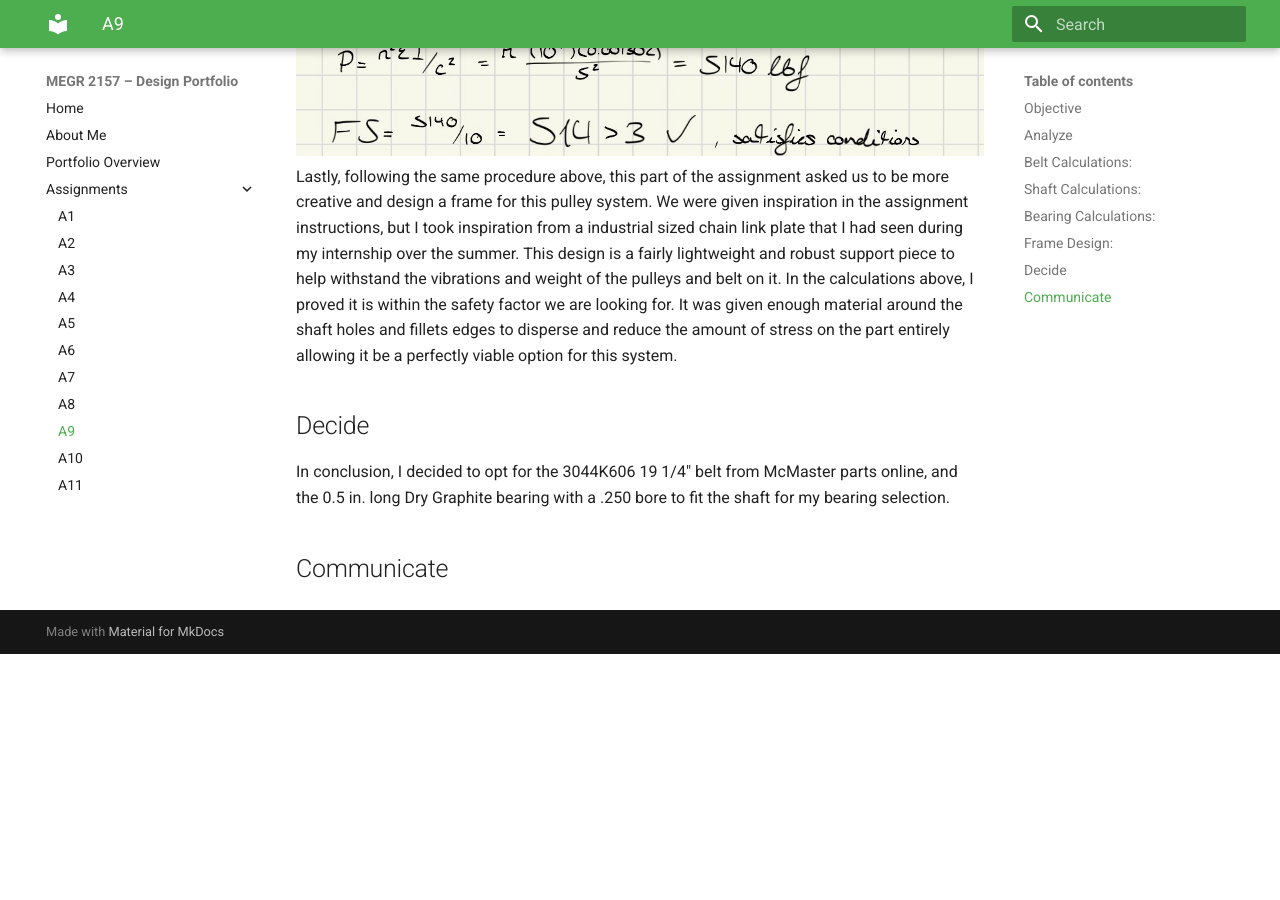
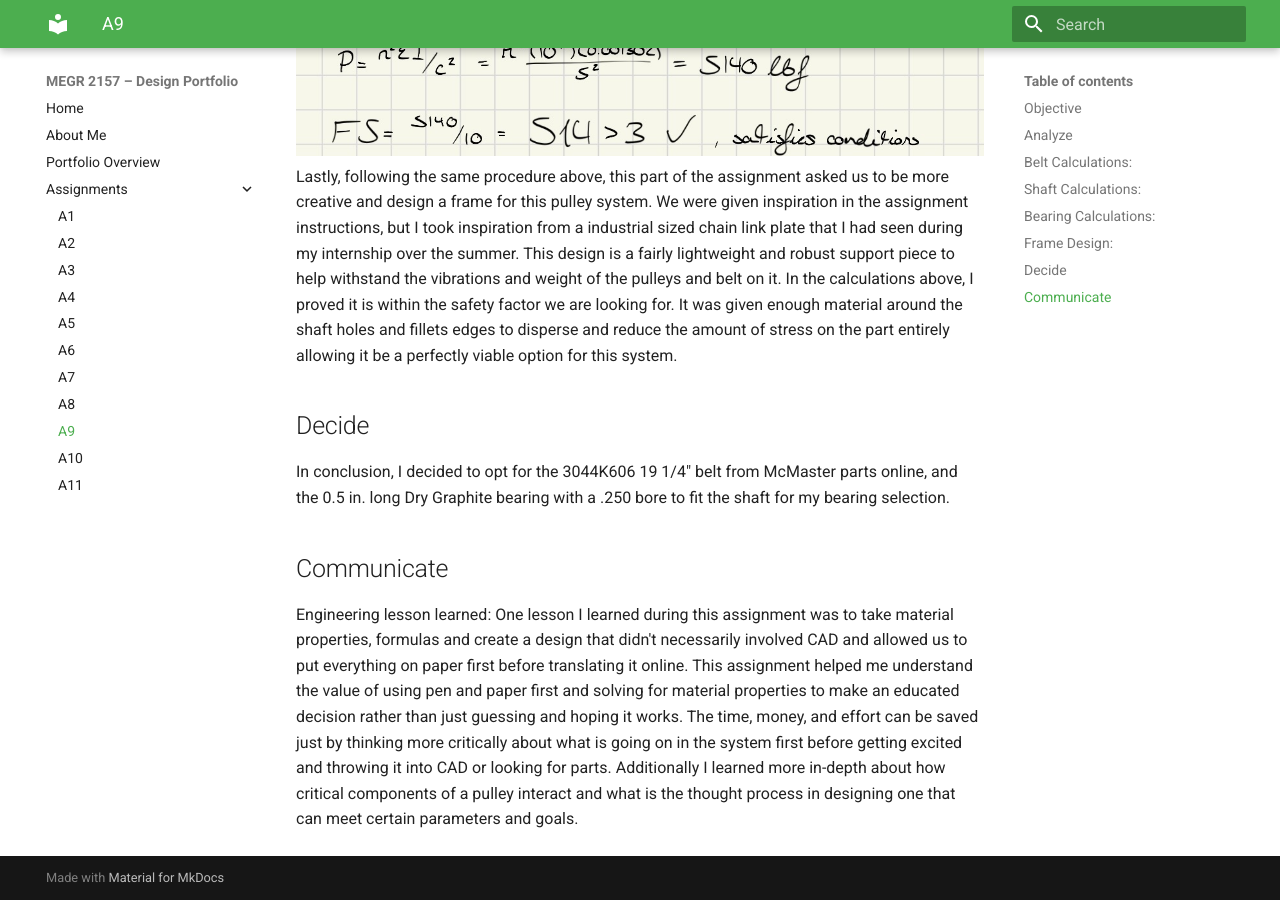
Before and after one commit to jhatch24/megr2156-portfolio, an MkDocs documentation site: the page built from docs/assignments/A09/index.md, in a window 1280 px wide and 900 px high, scrolled down 5343 px. Built offline with MkDocs 1.6.1 and Material for MkDocs 9.7.7, drawn with Linux system fonts in a browser that asks for light colours; before the commit the page ends 5997 px from its top, so only the background shows below that.

Commit message:
Document engineering lesson learned in assignment
Added a lesson learned about the importance of initial design and material properties in engineering assignments.

```diff
--- a/docs/assignments/A09/index.md
+++ b/docs/assignments/A09/index.md
@@ -35,3 +35,4 @@ Lastly, following the same procedure above, this part of the assignment asked us
 In conclusion, I decided to opt for the 3044K606 19 1/4" belt from McMaster parts online, and the 0.5 in. long Dry Graphite bearing with a .250 bore to fit the shaft for my bearing selection.
 
 ## Communicate
+Engineering lesson learned: One lesson I learned during this assignment was to take material properties, formulas and create a design that didn't necessarily involved CAD and allowed us to put everything on paper first before translating it online. This assignment helped me understand the value of using pen and paper first and solving for material properties to make an educated decision rather than just guessing and hoping it works. The time, money, and effort can be saved just by thinking more critically about what is going on in the system first before getting excited and throwing it into CAD or looking for parts. Additionally I learned more in-depth about how critical components of a pulley interact and what is the thought process in designing one that can meet certain parameters and goals.
```
